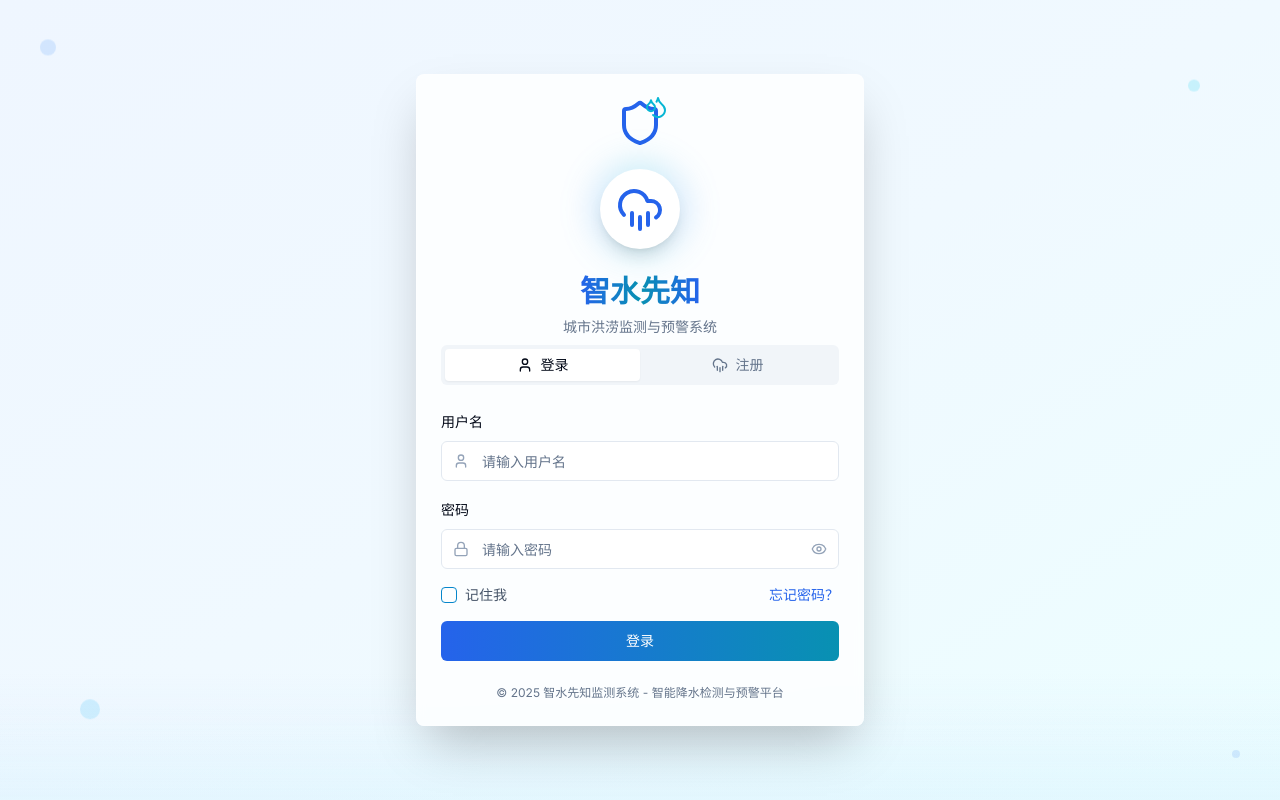
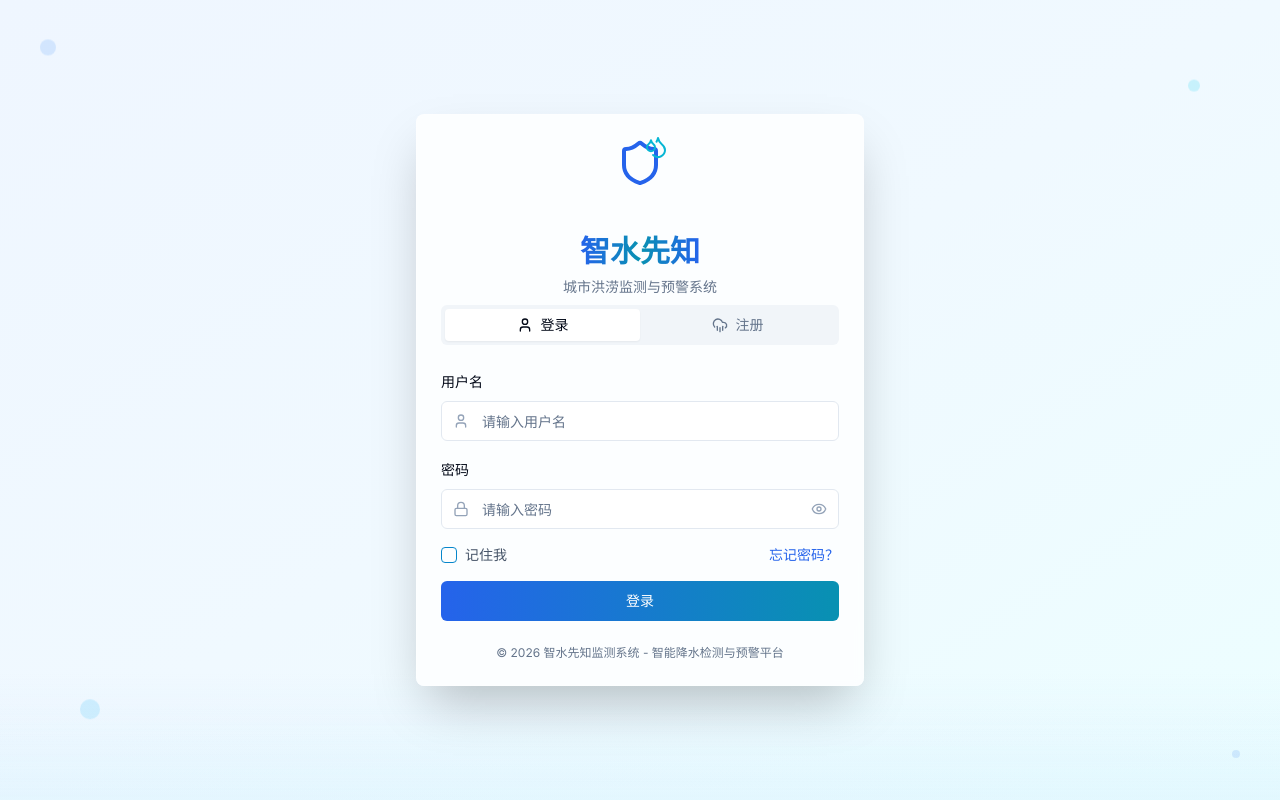
Before and after one commit to ywzqdxc/HydraForesight, a Next.js app: page /login in a window 1280 px wide. Built offline with nearby package versions, Linux system fonts and the light colour scheme; no server answers.

Commit message:
修正登录页UI

```diff
--- a/app/login/page.tsx
+++ b/app/login/page.tsx
@@ -174,12 +174,7 @@ export default function LoginPage() {
                 </div>
               </div>
               <div className="flex flex-col items-center justify-center mb-8">
-              <div className="relative group">
-                <div className="absolute -inset-2 bg-gradient-to-r from-blue-500/20 via-cyan-500/20 to-blue-500/20 rounded-full blur-lg group-hover:blur-xl transition-all duration-300" />
-                <div className="relative bg-white dark:bg-slate-800 rounded-full p-4 shadow-lg">
-                  <CloudRain className="h-12 w-12 text-blue-600 dark:text-blue-400" />
-                </div>
-              </div>
+                {/* 云雨图标代码已删除 */}
                 <h1 className="mt-6 text-3xl font-bold bg-gradient-to-r from-blue-600 via-cyan-600 to-blue-600 bg-clip-text text-transparent">
                   智水先知
                 </h1>
@@ -411,7 +406,7 @@ export default function LoginPage() {
 
               <div className="mt-6 text-center">
                 <p className="text-xs text-slate-500 dark:text-slate-400">
-                © 2025 智水先知监测系统 - 智能降水检测与预警平台
+                  © 2026 智水先知监测系统 - 智能降水检测与预警平台
                 </p>
               </div>
             </CardContent>
```
Lines whose indentation alone changed are shown as unchanged.
